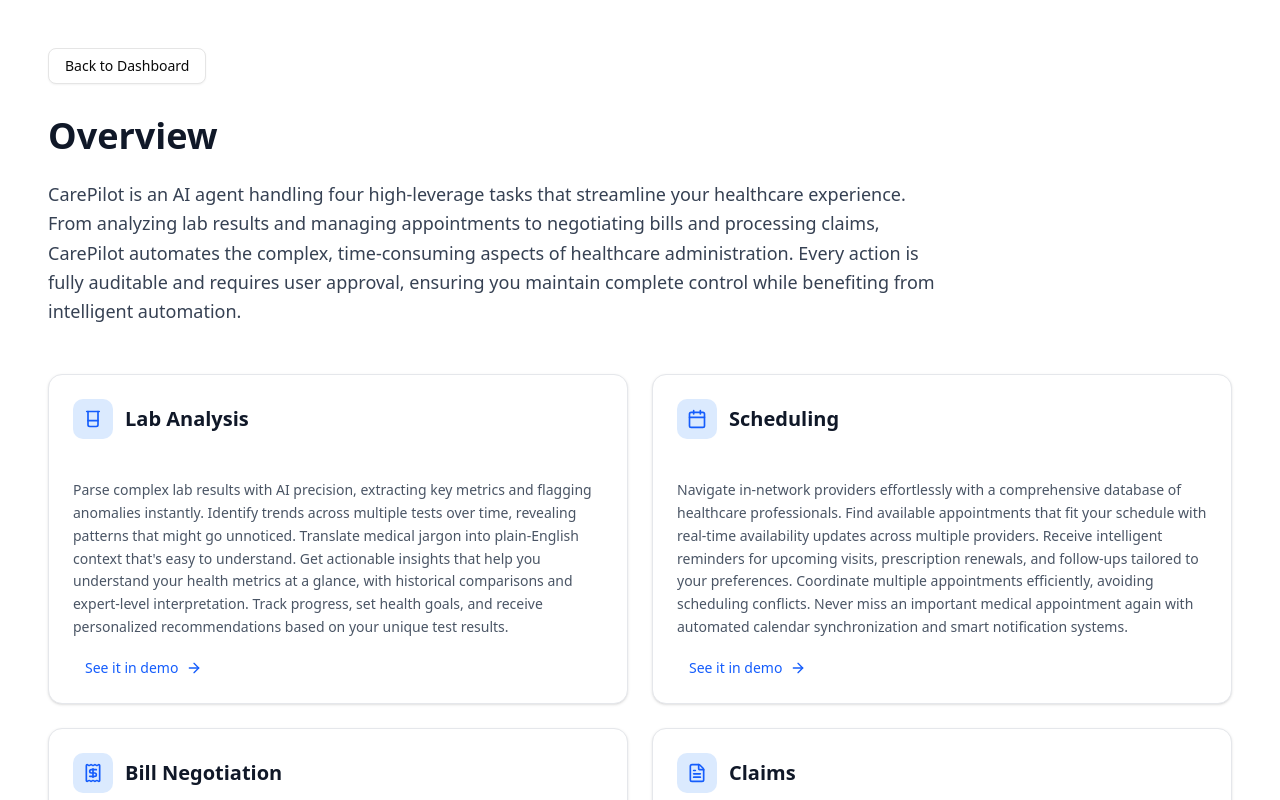
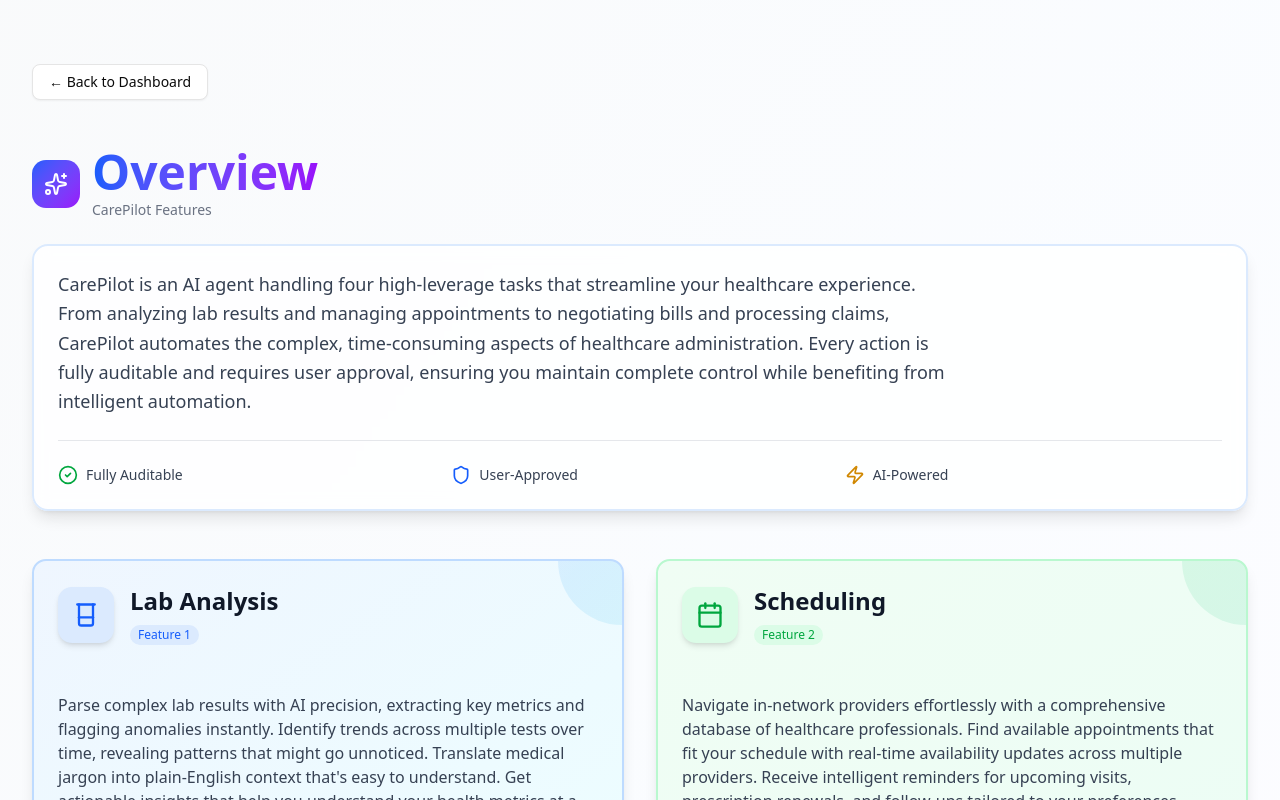
Before and after one commit to nkkrnkl/carepilot, a Next.js app: page /overview in a window 1280 px wide. Shown: the top 800 px of the page. Built offline with nearby package versions, Linux system fonts and the light colour scheme.

Commit message:
Enhance overview page with colorful gradients, improved styling, and better visual design

```diff
--- a/app/overview/page.tsx
+++ b/app/overview/page.tsx
@@ -3,95 +3,199 @@
 import Link from "next/link";
 import { Card, CardContent, CardDescription, CardHeader, CardTitle } from "@/components/ui/card";
 import { Button } from "@/components/ui/button";
+import { Badge } from "@/components/ui/badge";
 import {
   Beaker,
   Calendar,
   FileText,
   Receipt,
-  ArrowRight
+  ArrowRight,
+  Sparkles,
+  CheckCircle2,
+  Shield,
+  Zap
 } from "lucide-react";
+import { FEATURES } from "@/lib/constants";
 
-const features = [
+const featureDetails = [
   {
     title: "Lab Analysis",
     description: "Parse complex lab results with AI precision, extracting key metrics and flagging anomalies instantly. Identify trends across multiple tests over time, revealing patterns that might go unnoticed. Translate medical jargon into plain-English context that's easy to understand. Get actionable insights that help you understand your health metrics at a glance, with historical comparisons and expert-level interpretation. Track progress, set health goals, and receive personalized recommendations based on your unique test results.",
     icon: Beaker,
-    link: "#lab-demo"
+    link: "/features/lab-analysis",
+    gradient: "from-blue-500 to-cyan-500",
+    bgGradient: "from-blue-50 to-cyan-50",
+    iconBg: "bg-blue-100",
+    iconColor: "text-blue-600",
+    borderColor: "border-blue-200",
+    hoverBorder: "hover:border-blue-400",
+    buttonColor: "bg-blue-600 hover:bg-blue-700",
+    textColor: "text-blue-600"
   },
   {
     title: "Scheduling",
     description: "Navigate in-network providers effortlessly with a comprehensive database of healthcare professionals. Find available appointments that fit your schedule with real-time availability updates across multiple providers. Receive intelligent reminders for upcoming visits, prescription renewals, and follow-ups tailored to your preferences. Coordinate multiple appointments efficiently, avoiding scheduling conflicts. Never miss an important medical appointment again with automated calendar synchronization and smart notification systems.",
     icon: Calendar,
-    link: "#scheduling-demo"
+    link: "/features/scheduling",
+    gradient: "from-green-500 to-emerald-500",
+    bgGradient: "from-green-50 to-emerald-50",
+    iconBg: "bg-green-100",
+    iconColor: "text-green-600",
+    borderColor: "border-green-200",
+    hoverBorder: "hover:border-green-400",
+    buttonColor: "bg-green-600 hover:bg-green-700",
+    textColor: "text-green-600"
   },
   {
     title: "Bill Negotiation",
     description: "Automatically detect billing discrepancies and overcharges by comparing your medical bills against industry standards and historical pricing data. Get the right price for medical services with data-driven negotiation support that provides evidence-based arguments. Review pre-drafted dispute letters and appeals before submission, customized to your specific situation. Track negotiation progress and outcomes, learning what works best for different types of charges. Save time and money on healthcare costs while ensuring you're not overpaying.",
     icon: Receipt,
-    link: "#bill-demo"
+    link: "/features/bill-negotiation",
+    gradient: "from-orange-500 to-amber-500",
+    bgGradient: "from-orange-50 to-amber-50",
+    iconBg: "bg-orange-100",
+    iconColor: "text-orange-600",
+    borderColor: "border-orange-200",
+    hoverBorder: "hover:border-orange-400",
+    buttonColor: "bg-orange-600 hover:bg-orange-700",
+    textColor: "text-orange-600"
   },
   {
     title: "Claims",
     description: "Pre-check claims for accuracy before submission to avoid rejections and delays. Verify that all required information is complete and correctly formatted according to your insurance provider's requirements. Ensure clean claims that get processed quickly on first submission, reducing administrative burden. Handle appeals efficiently with automated status tracking and deadline reminders. Stay informed about every step of your insurance claims process with real-time updates and detailed explanations of any issues that arise.",
     icon: FileText,
-    link: "#claims-demo"
+    link: "/features/claims",
+    gradient: "from-purple-500 to-pink-500",
+    bgGradient: "from-purple-50 to-pink-50",
+    iconBg: "bg-purple-100",
+    iconColor: "text-purple-600",
+    borderColor: "border-purple-200",
+    hoverBorder: "hover:border-purple-400",
+    buttonColor: "bg-purple-600 hover:bg-purple-700",
+    textColor: "text-purple-600"
   }
 ];
 
 export default function Overview() {
   return (
-    <div className="min-h-screen bg-white p-6 lg:p-12">
-      <div className="max-w-7xl mx-auto">
-        {/* Back Button */}
-        <div className="mb-8">
-          <Button asChild variant="outline">
-            <Link href="/">Back to Dashboard</Link>
+    <div className="min-h-screen bg-gradient-to-br from-gray-50 via-blue-50/30 to-purple-50/30">
+      <div className="max-w-7xl mx-auto px-4 sm:px-6 lg:px-8 py-12 lg:py-16">
+        {/* Header Section */}
+        <div className="mb-12">
+          <div className="mb-6">
+            <Button asChild variant="outline" className="mb-6">
+              <Link href="/">← Back to Dashboard</Link>
             </Button>
           </div>
 
-        {/* Main Heading */}
-        <div className="mb-12">
-          <h1 className="text-4xl font-bold text-gray-900 mb-6">Overview</h1>
+          <div className="flex items-center gap-3 mb-6">
+            <div className="h-12 w-12 rounded-xl bg-gradient-to-br from-blue-600 to-purple-600 flex items-center justify-center">
+              <Sparkles className="h-6 w-6 text-white" />
+            </div>
+            <div>
+              <h1 className="text-5xl font-bold bg-gradient-to-r from-blue-600 to-purple-600 bg-clip-text text-transparent">
+                Overview
+              </h1>
+              <p className="text-sm text-gray-500 mt-1">CarePilot Features</p>
+            </div>
+          </div>
 
           {/* CarePilot Description */}
+          <div className="bg-white/80 backdrop-blur-sm border-2 border-blue-100 rounded-2xl p-6 shadow-lg">
             <p className="text-lg text-gray-700 leading-relaxed max-w-4xl">
               CarePilot is an AI agent handling four high-leverage tasks that streamline your healthcare experience.
               From analyzing lab results and managing appointments to negotiating bills and processing claims, CarePilot
               automates the complex, time-consuming aspects of healthcare administration. Every action is fully auditable
               and requires user approval, ensuring you maintain complete control while benefiting from intelligent automation.
             </p>
+
+            {/* Key Benefits */}
+            <div className="grid grid-cols-1 md:grid-cols-3 gap-4 mt-6 pt-6 border-t border-gray-200">
+              <div className="flex items-center gap-2">
+                <CheckCircle2 className="h-5 w-5 text-green-600" />
+                <span className="text-sm font-medium text-gray-700">Fully Auditable</span>
+              </div>
+              <div className="flex items-center gap-2">
+                <Shield className="h-5 w-5 text-blue-600" />
+                <span className="text-sm font-medium text-gray-700">User-Approved</span>
+              </div>
+              <div className="flex items-center gap-2">
+                <Zap className="h-5 w-5 text-yellow-600" />
+                <span className="text-sm font-medium text-gray-700">AI-Powered</span>
+              </div>
+            </div>
+          </div>
         </div>
 
         {/* Four Pillars */}
-        <div className="grid grid-cols-1 md:grid-cols-2 gap-6">
-          {features.map((feature, index) => {
+        <div className="grid grid-cols-1 md:grid-cols-2 gap-6 lg:gap-8">
+          {featureDetails.map((feature, index) => {
             const Icon = feature.icon;
             return (
-              <Card key={index} className="border-gray-200 shadow-sm hover:shadow-md transition-shadow">
-                <CardHeader>
-                  <div className="flex items-center gap-3 mb-2">
-                    <div className="h-10 w-10 rounded-lg bg-blue-100 flex items-center justify-center">
-                      <Icon className="h-5 w-5 text-blue-600" />
+              <Card
+                key={index}
+                className={`group relative overflow-hidden border-2 ${feature.borderColor} ${feature.hoverBorder} bg-gradient-to-br ${feature.bgGradient} shadow-lg hover:shadow-2xl transition-all duration-300 transform hover:-translate-y-1`}
+              >
+                {/* Gradient Accent */}
+                <div className={`absolute top-0 right-0 w-32 h-32 bg-gradient-to-br ${feature.gradient} opacity-10 group-hover:opacity-20 rounded-full -mr-16 -mt-16 transition-opacity duration-300`}></div>
+
+                <CardHeader className="relative">
+                  <div className="flex items-start justify-between mb-4">
+                    <div className="flex items-center gap-4">
+                      <div className={`${feature.iconBg} ${feature.iconColor} h-14 w-14 rounded-xl flex items-center justify-center shadow-md group-hover:scale-110 transition-transform duration-300`}>
+                        <Icon className="h-7 w-7" />
                       </div>
-                    <CardTitle className="text-xl font-semibold text-gray-900">
+                      <div>
+                        <CardTitle className="text-2xl font-bold text-gray-900 mb-1">
                           {feature.title}
                         </CardTitle>
+                        <Badge className={`${feature.iconBg} ${feature.iconColor} border-0`}>
+                          Feature {index + 1}
+                        </Badge>
+                      </div>
+                    </div>
                   </div>
                 </CardHeader>
-                <CardContent>
-                  <CardDescription className="text-gray-600 leading-relaxed mb-4">
+
+                <CardContent className="relative">
+                  <CardDescription className="text-gray-700 leading-relaxed mb-6 text-base">
                     {feature.description}
                   </CardDescription>
-                  <Button asChild variant="link" className="p-0 h-auto font-medium text-blue-600 hover:text-blue-700">
-                    <Link href={feature.link} className="flex items-center gap-1">
+
+                  <Button
+                    asChild
+                    className={`${feature.buttonColor} text-white shadow-md hover:shadow-lg transition-all duration-300 group/btn`}
+                  >
+                    <Link href={feature.link} className="flex items-center gap-2">
                       See it in demo
-                      <ArrowRight className="h-4 w-4" />
+                      <ArrowRight className="h-4 w-4 group-hover/btn:translate-x-1 transition-transform" />
                     </Link>
                   </Button>
                 </CardContent>
+
+                {/* Decorative corner element */}
+                <div className={`absolute bottom-0 right-0 w-24 h-24 bg-gradient-to-tl ${feature.gradient} opacity-5 rounded-tl-full`}></div>
               </Card>
             );
           })}
+        </div>
+
+        {/* Call to Action */}
+        <div className="mt-12 bg-gradient-to-r from-blue-600 to-purple-600 rounded-2xl p-8 shadow-2xl">
+          <div className="text-center text-white">
+            <h2 className="text-3xl font-bold mb-4">Ready to Get Started?</h2>
+            <p className="text-blue-100 text-lg mb-6 max-w-2xl mx-auto">
+              Explore each feature in detail and see how CarePilot can streamline your healthcare experience.
+            </p>
+            <div className="flex flex-col sm:flex-row gap-4 justify-center">
+              <Button asChild variant="secondary" size="lg" className="bg-white text-blue-600 hover:bg-gray-100">
+                <Link href="/">Back to Home</Link>
+              </Button>
+              <Button asChild variant="outline" size="lg" className="bg-transparent border-2 border-white text-white hover:bg-white/10">
+                <Link href="/signin">Sign In</Link>
+              </Button>
+            </div>
+          </div>
         </div>
       </div>
     </div>
```
Lines whose indentation alone changed are shown as unchanged.
